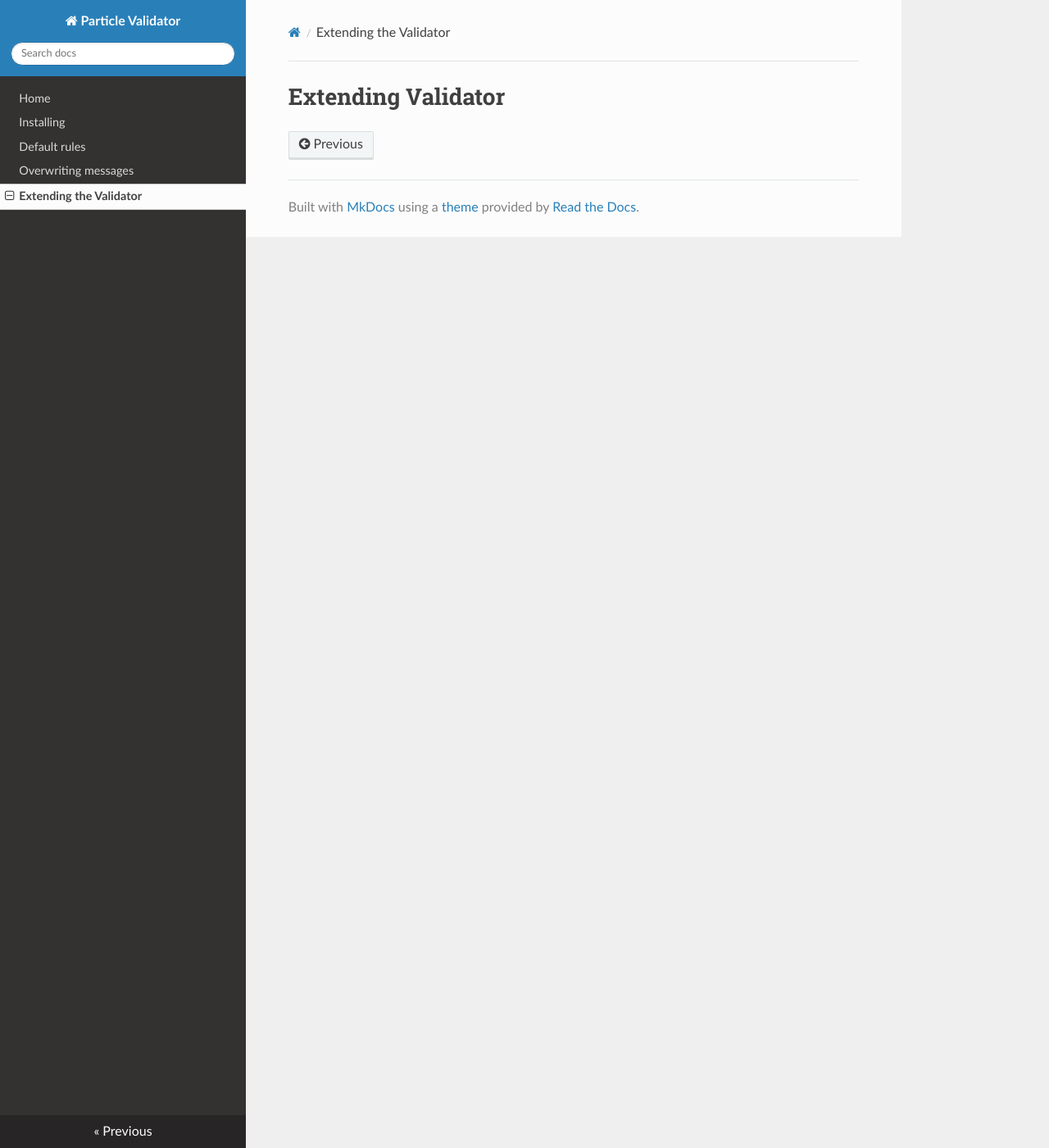
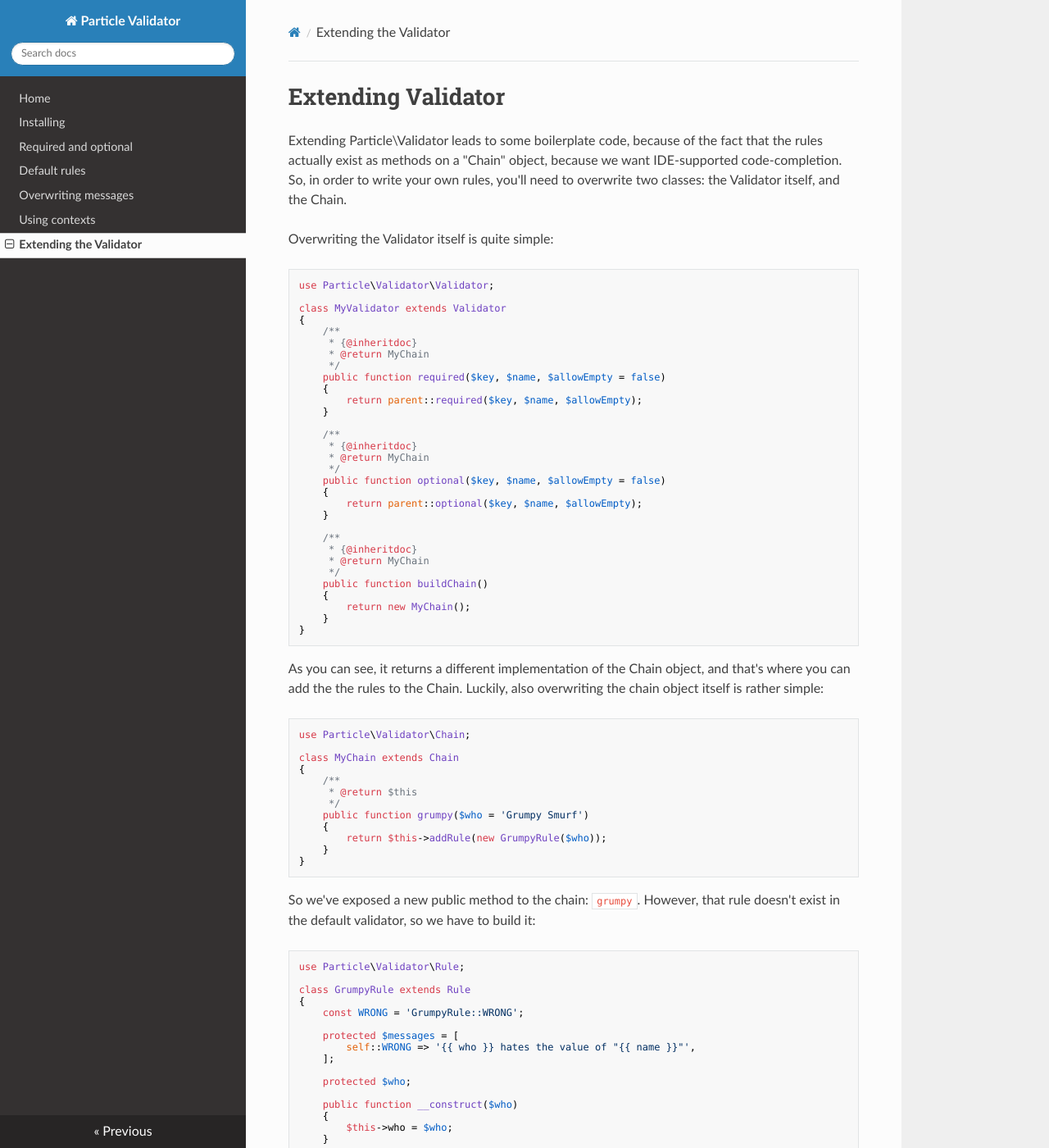
Before and after one commit to particle-php/Validator, an MkDocs documentation site: the page built from docs/extending.md, in a window 1280 px wide and 1400 px high. Shown: the whole window at 82% size. Built offline with MkDocs 1.6.1, drawn with Linux system fonts in a browser that asks for light colours; nearby versions of some CDN libraries; old or Windows-style settings are respelled for this version of MkDocs; some of the changed text lies outside the part shown.

````diff
--- a/docs/extending.md
+++ b/docs/extending.md
@@ -1 +1,114 @@
 # Extending Validator
+
+Extending Particle\Validator leads to some boilerplate code, because of the fact that the
+rules actually exist as methods on a "Chain" object, because we want IDE-supported code-completion.
+So, in order to write your own rules, you'll need to overwrite two classes: the Validator
+itself, and the Chain.
+
+Overwriting the Validator itself is quite simple:
+
+```php
+use Particle\Validator\Validator;
+
+class MyValidator extends Validator
+{
+    /**
+     * {@inheritdoc}
+     * @return MyChain
+     */
+    public function required($key, $name, $allowEmpty = false)
+    {
+        return parent::required($key, $name, $allowEmpty);
+    }
+
+    /**
+     * {@inheritdoc}
+     * @return MyChain
+     */
+    public function optional($key, $name, $allowEmpty = false)
+    {
+        return parent::optional($key, $name, $allowEmpty);
+    }
+
+    /**
+     * {@inheritdoc}
+     * @return MyChain
+     */
+    public function buildChain()
+    {
+        return new MyChain();
+    }
+}
+```
+
+As you can see, it returns a different implementation of the Chain object, and that's where
+you can add the the rules to the Chain. Luckily, also overwriting the chain object itself is
+rather simple:
+
+```php
+use Particle\Validator\Chain;
+
+class MyChain extends Chain
+{
+    /**
+     * @return $this
+     */
+    public function grumpy($who = 'Grumpy Smurf')
+    {
+        return $this->addRule(new GrumpyRule($who));
+    }
+}
+```
+
+So we've exposed a new public method to the chain: `grumpy`. However, that rule doesn't exist
+in the default validator, so we have to build it:
+
+```
+use Particle\Validator\Rule;
+
+class GrumpyRule extends Rule
+{
+    const WRONG = 'GrumpyRule::WRONG';
+
+    protected $messages = [
+        self::WRONG => '{{ who }} hates the value of "{{ name }}"',
+    ];
+
+    protected $who;
+
+    public function __construct($who)
+    {
+        $this->who = $who;
+    }
+
+    public function validate($value)
+    {
+        if ($value !== null || $value === null) { // always true, so always grumpy!
+            return $this->error(self::WRONG);
+        }
+        return true;
+    }
+
+    // these variables can be used in error messages.
+    protected function getMessageParameters()
+    {
+        return array_merge(parent::getMessageParameters, [
+            'who' => $this->who,
+        ]);
+    }
+}
+```
+
+All that's left is actually using your own validator:
+
+```php
+$v = new MyValidator;
+$v->required('foo')->grumpy('Silly sally');
+$v->validate(['foo' => true]);
+
+// output: 'Silly Sally hates the value of "foo"'
+echo $v->getMessages()['foo'][Grumpy::WRONG];
+```
+
+That's that: you can now go wild on adding rules. If you think a rule should be added to the main
+Particle\Validator repository, please create a pull request (or an issue).
--- a/mkdocs.yml
+++ b/mkdocs.yml
@@ -3,6 +3,8 @@ theme: readthedocs
 pages:
 - [index.md, Home]
 - [installation.md, Installing]
+- [required-optional.md, Required and optional]
 - [rules.md, Default rules]
 - [messages.md, Overwriting messages]
+- [contexts.md, Using contexts]
 - [extending.md, Extending the Validator]
````
Also changed, not shown: docs/contexts.md (added, +69 -0 lines), docs/index.md (+44 -1 lines), docs/installation.md (+7 -4 lines), docs/messages.md (+41 -0 lines), docs/required-optional.md (added, +45 -0 lines), docs/rules.md (+0 -6 lines), docs/usage.md (deleted).
